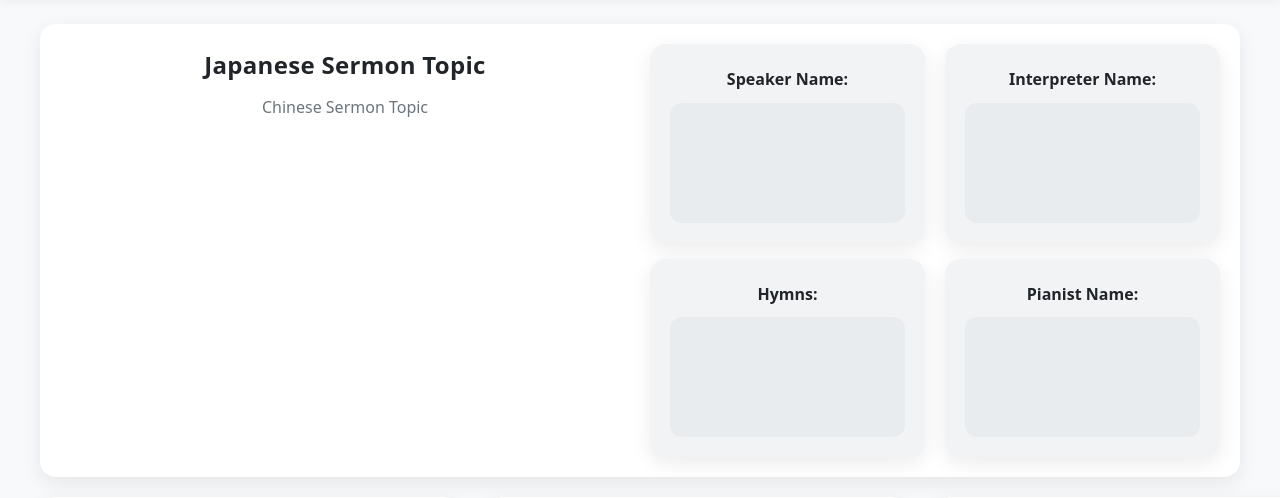
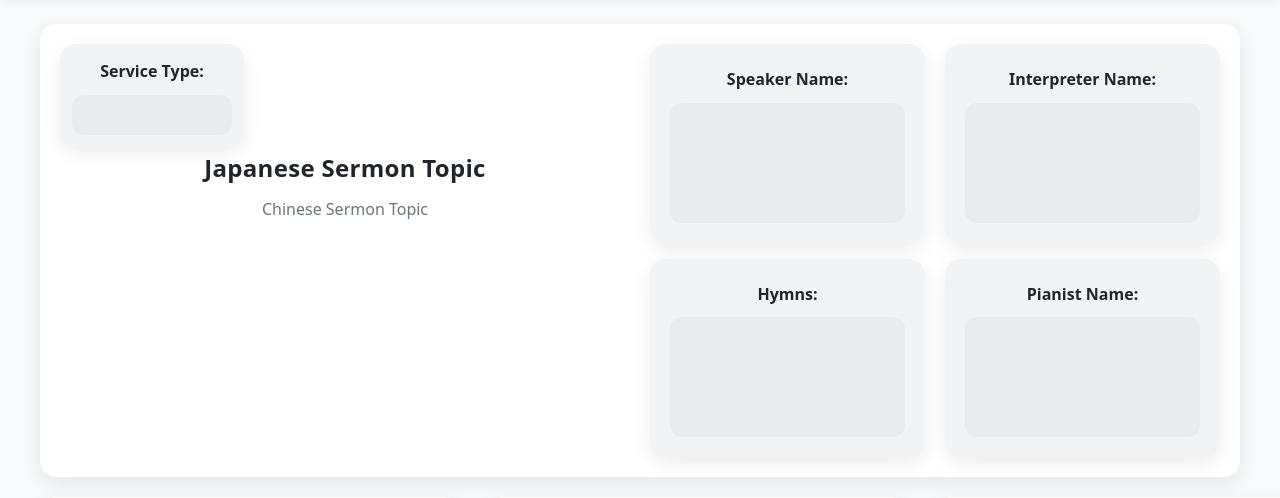
Before and after one commit to RickyShie/church_presentation_app_v1, a Flask app: page /display in a window 1280 px wide; the page is wider, and only the part inside the window is pictured. Shown: the part 80-578 px from the top of that part. Run offline with Flask 3, Linux system fonts and the light colour scheme; some libraries are stand-ins or nearby versions.

Commit message:
Add a div element with a class equal to 'small-service-type' for displaying the type of the service and adjust overall layout.

```diff
--- a/app/static/css/display_panel.css
+++ b/app/static/css/display_panel.css
@@ -270,3 +270,13 @@
   .verse       { font-size: 0.95rem; line-height: 1.6; }
   .verse-number{ font-size: 0.65em; }
 }
+
+/* Smaller Service Type card */
+.small-service-type {
+  max-width: 160px;   /* keeps it compact */
+  padding: 12px;      /* reduce padding */
+}
+
+.placeholder.tiny {
+  min-height: 40px;   /* much smaller than .short */
+}
--- a/app/templates/display.html
+++ b/app/templates/display.html
@@ -46,10 +46,20 @@
     <section id="bible-search" class="layout active" aria-labelledby="bibleHeading">
       <div class="card">
         <div class="row cols-2">
+          <!-- LEFT SIDE: Service Type + Sermon Titles -->
           <div>
+            <!-- Service Type card -->
+            <div class="card muted small-service-type">
+              <div class="section-heading">Service Type:</div>
+              <div class="placeholder tiny"></div>
+            </div>
+
+            <!-- Sermon Titles -->
             <h2 id="bibleHeading" class="title">Japanese Sermon Topic</h2>
             <p class="subtitle">Chinese Sermon Topic</p>
           </div>
+
+          <!-- RIGHT SIDE: Speaker / Interpreter / Hymns / Pianist -->
           <div>
             <div class="row cols-2" style="align-items: start;">
               <div class="card muted">
@@ -63,13 +73,13 @@
             </div>
             <div class="row cols-2" style="align-items: start;">
               <div class="card muted" style="margin-top:16px;">
-              <div class="section-heading">Hymns:</div>
-              <div class="placeholder short"></div>
-            </div>
+                <div class="section-heading">Hymns:</div>
+                <div class="placeholder short"></div>
+              </div>
               <div class="card muted" style="margin-top:16px;">
                 <div class="section-heading">Pianist Name:</div>
                 <div class="placeholder short"></div>
-            </div>
+              </div>
             </div>
           </div>
         </div>
```
